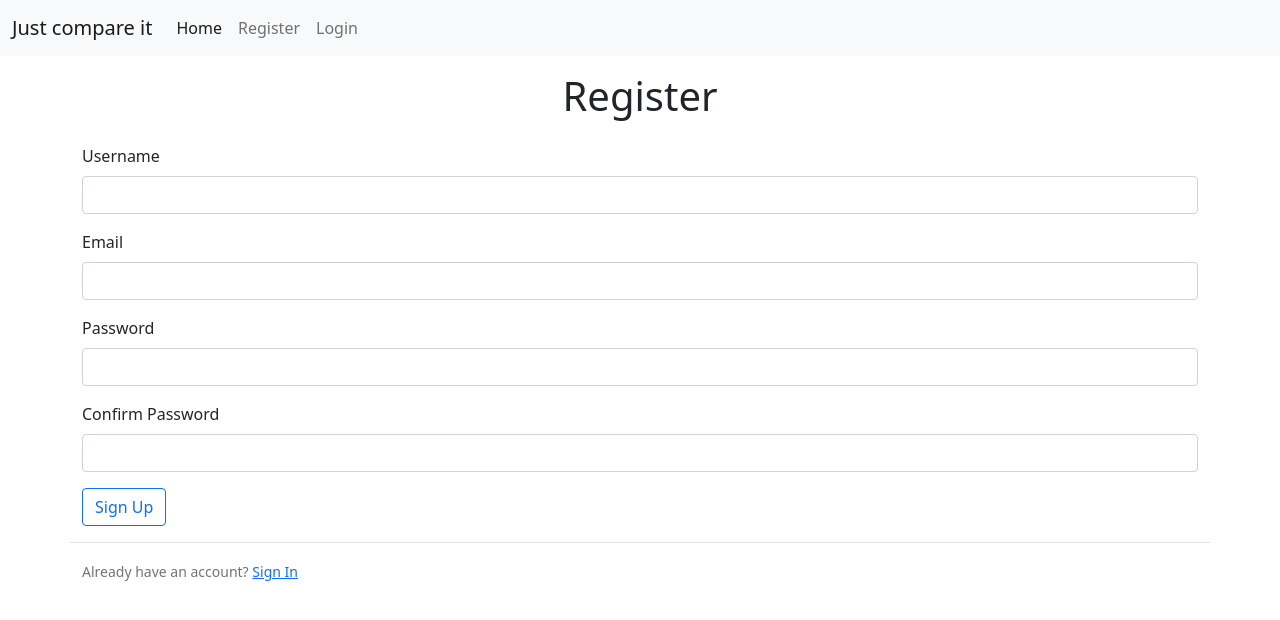
After one commit to bangsikishan/TechPriceComparer, a Flask app: page /register in a window 1280 px wide. The commit adds this page. Shown: the top 620 px of the page. Run offline with Flask 2, Linux system fonts and the light colour scheme.

Commit message:
Added register and login page

```diff
--- /dev/null
+++ b/forms.py
@@ -0,0 +1,20 @@
+from flask_wtf import FlaskForm
+from wtforms import StringField, PasswordField, SubmitField, BooleanField
+from wtforms.validators import DataRequired, Length, Email, EqualTo
+
+
+# REGISTRATION FORM
+class RegistrationForm(FlaskForm):
+    username = StringField("Username", validators=[DataRequired(), Length(min=2, max=20)])
+    email = StringField("Email", validators=[DataRequired(), Email()])
+    password = PasswordField("Password", validators=[DataRequired(), Length(min=6, max=20)])
+    confirm_password = PasswordField("Confirm Password", validators=[DataRequired(), EqualTo("password")])
+    submit = SubmitField("Sign Up")
+
+
+# LOGIN FORM
+class LoginForm(FlaskForm):
+    email = StringField("Email", validators=[DataRequired(), Email()])
+    password = PasswordField("Password", validators=[DataRequired()])
+    remember = BooleanField("Remember Me")
+    submit = SubmitField("Login")
--- a/main.py
+++ b/main.py
@@ -1,10 +1,17 @@
 from search import Search
-from flask import Flask, render_template, request
+from forms import RegistrationForm, LoginForm
+from flask import Flask, render_template, request, flash, redirect, url_for
 
 app = Flask(__name__)
 
+
+# SECRET KEY TO PROTECT AGAINST CSRF ATTACKS
+app.config["SECRET_KEY"] = "4ff3339c778cd6f741157684b0232071"
+
+
+# HOME PAGE
 @app.route("/", methods=["GET", "POST"])
-def hello_world():
+def home():
     data_1 = {}
     data_2 = {}
 
@@ -24,5 +31,35 @@ def hello_world():
 
     return render_template("home.html", site1=data_1, site2=data_2)
 
+
+# REGISTER PAGE
+@app.route("/register", methods=["GET", "POST"])
+def register():
+    form = RegistrationForm()
+
+    if form.validate_on_submit():
+        flash(f"Account created for {form.username.data}!", "success")
+        return redirect(url_for("home"))
+
+    return render_template("register.html", title="Register", form=form)
+
+
+# LOGIN PAGE
+@app.route("/login", methods=["GET", "POST"])
+def login():
+    form = LoginForm()
+
+    if form.validate_on_submit():
+        if form.email.data == "admin@blog.com" and form.password.data == "password":
+            flash(f"Logged in as {form.email.data}!", "success")
+            return redirect(url_for("home"))
+        else:
+            flash("Login Unsuccessful! Please check username and password!", "danger")
+
+    return render_template("login.html", title="Login", form=form)
+
+
+
+
 if __name__=="__main__":
     app.run(debug=True)
--- a/search.py
+++ b/search.py
@@ -18,6 +18,7 @@ class Search:
         self.SPLITTED_NAME = name.split(" ")
         self.FORMATTED_NAME = "+".join(self.SPLITTED_NAME)
 
+        # print("[+] Clearing URL List...")
         self.URL.clear()
         self.URL.append(f"https://itti.com.np/catalogsearch/result/index/?cat=&product_list_limit=24&q={self.FORMATTED_NAME}")
         self.URL.append(f"https://bigbyte.com.np/page/1/?s={self.FORMATTED_NAME}&post_type=product&dgwt_wcas=1")
@@ -25,11 +26,11 @@ class Search:
 
     # FUNCTION TO SEND GET REQUESTS TO WEBSITES
     def open_url(self):
+        # print("[+] Clearing dictionaries...")
         self.SITE_1.clear()
         self.SITE_2.clear()
 
-
-
+        # print("[+] Sending request...")
         i = 0
         while i < len(self.URL):
             site = requests.get(self.URL[i])
@@ -42,6 +43,7 @@ class Search:
 
     # FUNCTION TO PARSE HTML AND EXTRACT DATA
     def parse_html(self, html, count):
+        # print(f"[+] Parsing HTML {self.URL[count]}...")
         parsed_html = BeautifulSoup(html, "html.parser")
 
         if count == 0:
--- a/templates/base.html
+++ b/templates/base.html
@@ -18,15 +18,30 @@
             <div class="collapse navbar-collapse" id="navbarNav">
                 <ul class="navbar-nav">
                     <li class="nav-item">
-                        <a class="nav-link active" aria-current="page" href="#">Home</a>
+                        <a class="nav-link active" aria-current="page" href="{{ url_for('home') }}">Home</a>
                     </li>
                     <li class="nav-item">
-                        <a class="nav-link" href="#">About</a>
+                        <a class="nav-link" href="{{ url_for('register') }}">Register</a>
+                    </li>
+                    <li class="nav-item">
+                        <a class="nav-link" href="{{ url_for('login') }}">Login</a>
                     </li>
                 </ul>
             </div>
         </div>
     </nav>
+
+    <div class="container-xl mt-3">
+        {% with messages = get_flashed_messages(with_categories=true) %}
+            {% if messages %}
+                {% for category, message in messages %}
+                    <div class="alert alert-{{ category }}">
+                        {{ message }}
+                    </div>
+                {% endfor %}
+            {% endif %}
+        {% endwith %}
+    </div>
 
     {% block main %}
     {% endblock %}
--- a/templates/home.html
+++ b/templates/home.html
@@ -21,6 +21,7 @@
         </form>
     </section>
 
+    {% if name, price %}
         <section class="container-fluid">
             <div class="row text-center">
                 <div class="col-md-12 col-lg-6">
@@ -53,4 +54,5 @@
                 </div>
             </div>
         </section>
+    {% endif %}
 {% endblock %}
--- /dev/null
+++ b/templates/register.html
@@ -0,0 +1,82 @@
+{% extends "base.html" %}
+
+{% block title %}{{title}}{% endblock %}
+
+{% block main %}
+    <!-- HEADING -->
+    <div class="container-fluid d-flex justify-content-center mb-3">
+        <h1 class="fs-1 lead">
+            Register
+        </h1>
+    </div>
+
+    <!-- FORM  -->
+    <div class="container-md">
+        <form action="" method="POST">
+            {{ form.hidden_tag() }}
+            <div class="mb-3">
+                {{ form.username.label(class="form-label") }}
+
+                {% if form.username.errors %}
+                    {{ form.username(class="form-control is-invalid") }}
+                    <div class="invalid-feedback">
+                        {% for error in form.username.errors %}
+                            <span>{{ error }}</span>
+                        {% endfor %}
+                    </div>
+                {% else %}
+                    {{ form.username(class="form-control") }}
+                {% endif %}
+            </div>
+            <div class="mb-3">
+                {{ form.email.label(class="form-label") }}
+
+                {% if form.email.errors %}
+                    {{ form.email(class="form-control is-invalid") }}
+                    <div class="invalid-feedback">
+                        {% for error in form.email.errors %}
+                            <span>{{ error }}</span>
+                        {% endfor %}
+                    </div>
+                {% else %}
+                    {{ form.email(class="form-control") }}
+                {% endif %}
+            </div>
+            <div class="mb-3">
+                {{ form.password.label(class="form-label") }}
+
+                {% if form.password.errors %}
+                    {{ form.password(class="form-control is-invalid") }}
+                    <div class="invalid-feedback">
+                        {% for error in form.password.errors %}
+                            <span>{{ error }}</span>
+                        {% endfor %}
+                    </div>
+                {% else %}
+                    {{ form.password(class="form-control") }}
+                {% endif %}
+            </div>
+            <div class="mb-3">
+                {{ form.confirm_password.label(class="form-label") }}
+
+                {% if form.confirm_password.errors %}
+                    {{ form.confirm_password(class="form-control is-invalid") }}
+                    <div class="invalid-feedback">
+                        {% for error in form.confirm_password.errors %}
+                            <span>{{ error }}</span>
+                        {% endfor %}
+                    </div>
+                {% else %}
+                    {{ form.confirm_password(class="form-control") }}
+                {% endif %}
+            </div>
+            {{ form.submit(class="btn btn-outline-primary") }}
+        </form>
+    </div>
+
+    <div class="container-lg border-top pt-3 mt-3">
+        <small class="text-muted">
+            Already have an account? <a class="ml-2" href="{{ url_for('login') }}">Sign In</a>
+        </small>
+    </div>
+{% endblock %}
```
Also changed, not shown: templates/login.html (added, +61 -0 lines). Lines whose indentation alone changed are shown as unchanged.
